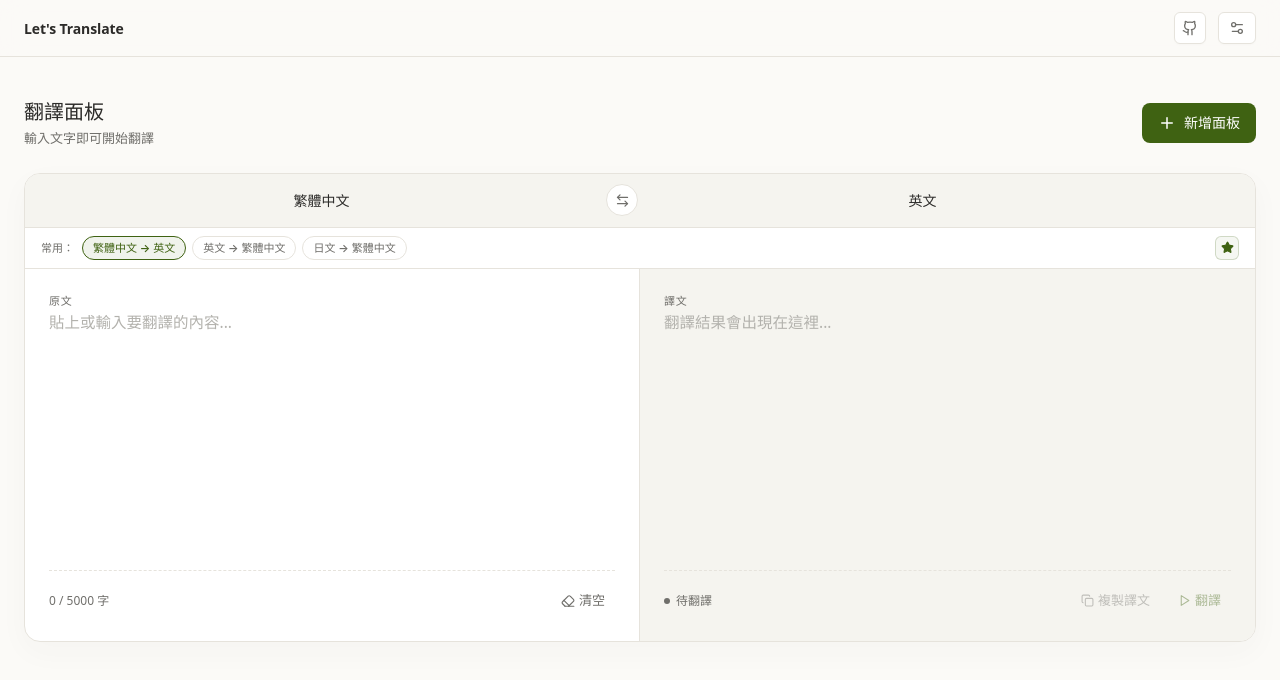
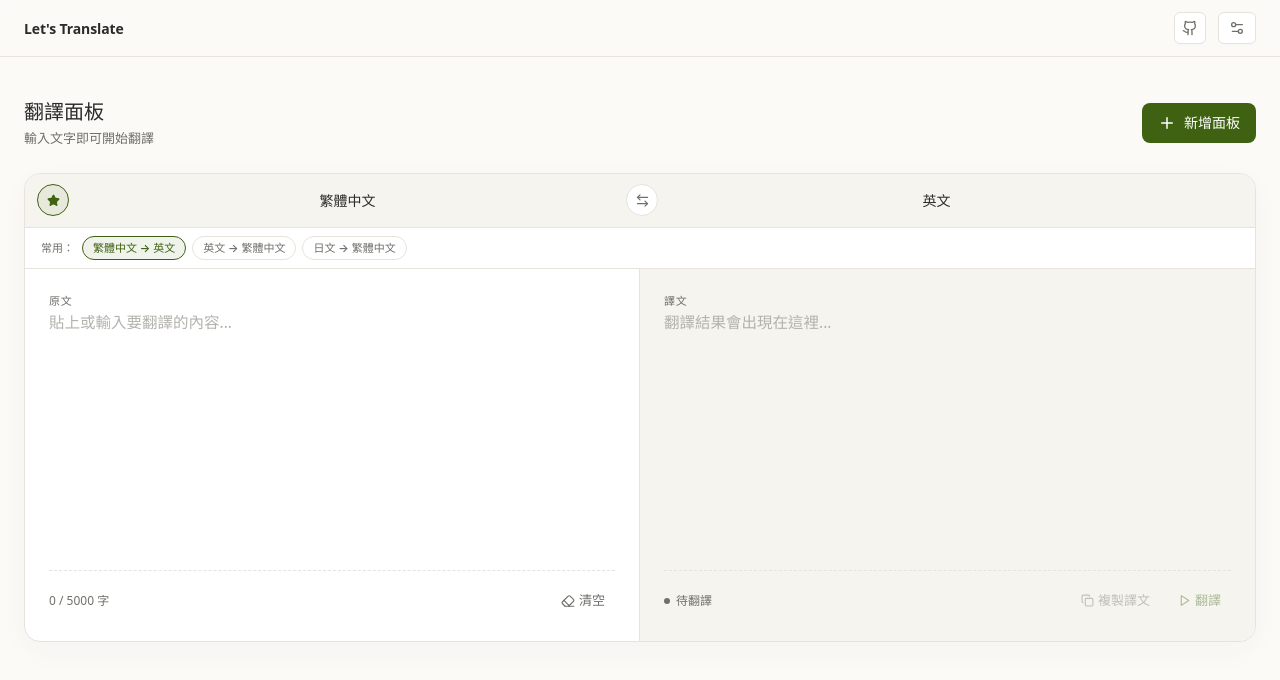
Before and after one commit to tungwu1230/lets-translate, a React (Vite) app: page / in a window 1280 px wide. Shown: the top 680 px of the page. Built offline with nearby package versions, Linux system fonts and the light colour scheme.

Commit message:
style: move favorite star button to the left side of the language row

```diff
--- a/src/components/TranslationPanel.tsx
+++ b/src/components/TranslationPanel.tsx
@@ -88,6 +88,15 @@ export function TranslationPanel({
 
       {/* 2. Seamless Integrated Language Selector Row at Top */}
       <div className="lang-selector-row">
+        <button
+          type="button"
+          className={`favorite-star-btn ${isFavorite ? "active" : ""}`}
+          onClick={() => onToggleFavorite(panel.sourceLanguage, panel.targetLanguage)}
+          title={isFavorite ? "取消收藏此組合" : "收藏此組合"}
+        >
+          <Star size={13} fill={isFavorite ? "var(--accent-color)" : "none"} aria-hidden="true" />
+        </button>
+
         <LanguageSelector
           value={panel.sourceLanguage}
           onChange={(code) => patch({ sourceLanguage: code })}
@@ -131,14 +140,6 @@ export function TranslationPanel({
             );
           })}
         </div>
-        <button
-          type="button"
-          className={`favorite-star-btn ${isFavorite ? "active" : ""}`}
-          onClick={() => onToggleFavorite(panel.sourceLanguage, panel.targetLanguage)}
-          title={isFavorite ? "取消收藏此組合" : "收藏此組合"}
-        >
-          <Star size={13} fill={isFavorite ? "var(--accent-color)" : "none"} aria-hidden="true" />
-        </button>
       </div>
 
 
--- a/src/styles.css
+++ b/src/styles.css
@@ -641,8 +641,9 @@ select:focus {
 /* Seamless Integrated Language selector row */
 .lang-selector-row {
   display: grid;
-  grid-template-columns: 1fr auto 1fr;
+  grid-template-columns: auto 1fr auto 1fr;
   align-items: center;
+  gap: 8px;
   background: var(--bg-tertiary);
   border-bottom: 1px solid var(--border-color);
   padding: 6px 48px 6px 12px; /* 右側預留 48px 空間給關閉按鈕，確保絕對不重疊 */
@@ -818,27 +819,26 @@ select:focus {
   display: inline-flex;
   align-items: center;
   justify-content: center;
-  width: 24px;
-  height: 24px;
-  border-radius: 6px;
+  width: 32px;
+  height: 32px;
+  border-radius: 50%;
   border: 1px solid var(--border-color);
   background: var(--bg-secondary);
   color: var(--text-secondary);
   cursor: pointer;
   padding: 0;
-  margin-left: auto;
   transition: all 0.15s ease;
 }
 
 .favorite-star-btn:hover {
-  border-color: var(--border-hover);
-  color: var(--text-primary);
-  background: var(--bg-tertiary);
+  border-color: var(--accent-color);
+  color: var(--accent-color);
+  background: var(--bg-secondary);
 }
 
 .favorite-star-btn.active {
-  border-color: rgba(63, 98, 18, 0.2);
-  background: rgba(63, 98, 18, 0.05);
+  border-color: var(--accent-color);
+  background: rgba(63, 98, 18, 0.08);
   color: var(--accent-color);
 }
 
```
